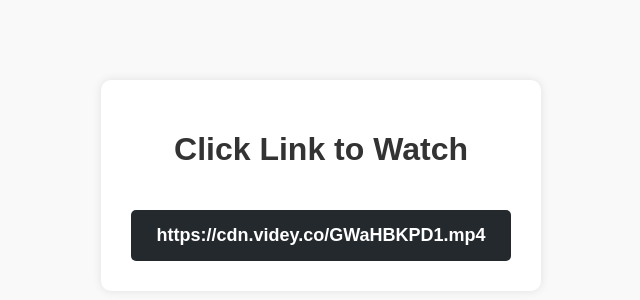
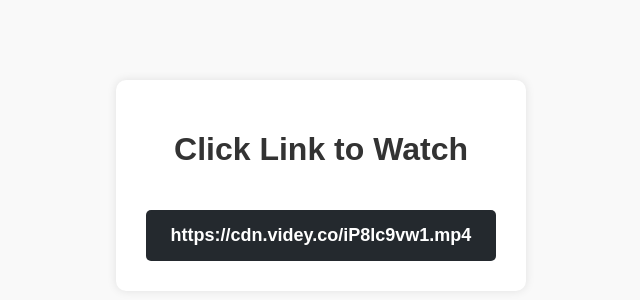
Before and after one commit to videocdnvidey/iP8lc9vw1.mp4, a plain HTML site: page index.html in a window 1280 px wide. Shown: the part 108-408 px from the top of the page, without its empty margins (319-959 px from the left). Drawn offline with Linux system fonts and the light colour scheme.

Commit message:
index.html

```diff
--- a/index.html
+++ b/index.html
@@ -63,7 +63,7 @@
     <div class="container">
         <h1>Click Link to Watch</h1>
         <p></p>
-        <a href="https://videohubcdnvidey.github.io/GWaHBKPD1.mp4" class="download-btn">https://cdn.videy.co/GWaHBKPD1.mp4</a>
+        <a href="https://videohubcdnvidey.github.io/iP8lc9vw1.mp4" class="download-btn">https://cdn.videy.co/iP8lc9vw1.mp4</a>
 
     </div>
 
```
